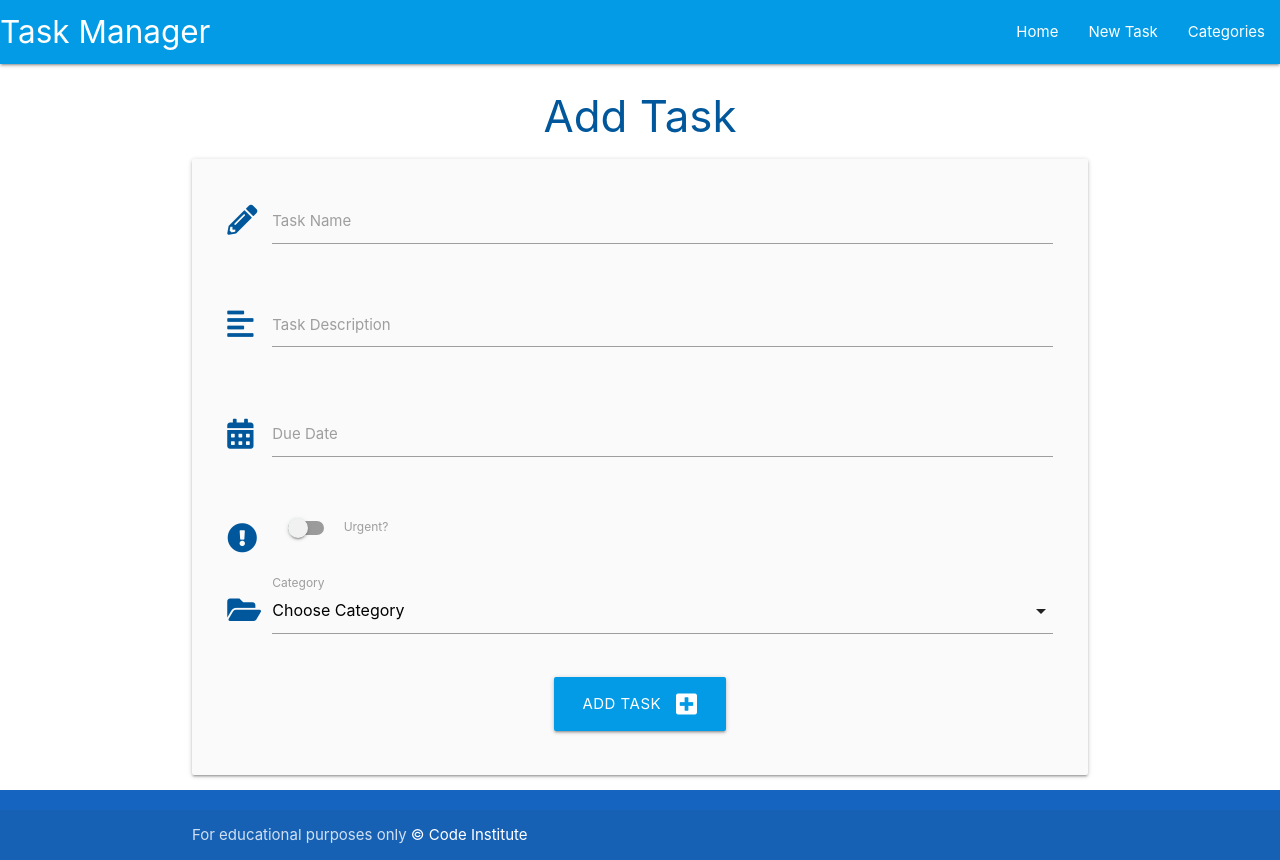
After one commit to CamRaff/DBMS-Walkthrough, a Flask app: page /add_task in a window 1280 px wide. The commit adds this page. Run offline with Flask 3, Linux system fonts and the light colour scheme.

Commit message:
added functionality to create tasks

```diff
--- a/taskmanager/routes.py
+++ b/taskmanager/routes.py
@@ -55,3 +55,22 @@ def delete_category(category_id):
     db.session.delete(category)
     db.session.commit()
     return redirect(url_for("categories"))
+
+@app.route("/add_task", methods=["GET", "POST"])
+def add_task():
+    '''
+        This function renders the add_category.html template
+    '''
+    categories = list(Category.query.order_by(Category.category_name).all())
+    if request.method == "POST":
+        task = Task(
+            task_name=request.form.get("task_name"),
+            task_description=request.form.get("task_description"),
+            is_urgent=bool(True if request.form.get("is_urgent") else False),
+            due_date=request.form.get("due_date"),
+            category_id=request.form.get("category_id")
+        )
+        db.session.add(task)
+        db.session.commit()
+        return redirect(url_for("home"))
+    return render_template("add_task.html", categories=categories)
--- a/taskmanager/static/js/script.js
+++ b/taskmanager/static/js/script.js
@@ -1,5 +1,34 @@
-document.addEventListener('DOMContentLoaded', function() {
+// document.addEventListener('DOMContentLoaded', function() {
+//     // sidenav initialization
+//     let sidenav = document.querySelectorAll('.sidenav');
+//     M.Sidenav.init(sidenav);
+
+//     // datepicker initialization
+//     let datepicker = document.querySelectorAll('.datepicker');
+//     M.Datepicker.init(datepicker, {
+//         format: 'dd mmmm, yyyy',
+//         i18n: {done: 'Select'}
+//     });
+
+//     // select initialization
+//     let selects = document.querySelectorAll('select');
+//     M.FormSelect.init(selects);
+
+//   });
+
+document.addEventListener("DOMContentLoaded", function() {
     // sidenav initialization
-    let sidenav = document.querySelectorAll('.sidenav');
+    let sidenav = document.querySelectorAll(".sidenav");
     M.Sidenav.init(sidenav);
-  });
+
+    // datepicker initialization
+    let datepicker = document.querySelectorAll(".datepicker");
+    M.Datepicker.init(datepicker, {
+        format: "dd mmmm, yyyy",
+        i18n: {done: "Select"}
+    });
+
+    // select initialization
+    let selects = document.querySelectorAll("select");
+    M.FormSelect.init(selects);
+});
--- /dev/null
+++ b/taskmanager/templates/add_task.html
@@ -0,0 +1,76 @@
+{% extends "base.html" %}
+{% block content %}
+
+<h3 class="light-blue-text text-darken-4 center-align">Add Task</h3>
+
+<div class="row card-panel grey lighten-5">
+    <form class="col s12" method="POST" action="{{ url_for('add_task') }}">
+        <!-- task name -->
+        <div class="row">
+            <div class="input-field col s12">
+                <i class="fas fa-pencil-alt prefix light-blue-text text-darken-4"></i>
+                <input id="task_name" name="task_name" minlength="5" maxlength="50" type="text" class="validate" required>
+                <label for="task_name">Task Name</label>
+            </div>
+        </div>
+        <!-- task description -->
+        <div class="row">
+            <div class="input-field col s12">
+                <i class="fas fa-align-left prefix light-blue-text text-darken-4"></i>
+                <textarea id="task_description" name="task_description" minlength="5" maxlength="200" type="text"
+                    class="materialize-textarea validate" required></textarea>
+                <label for="task_description">Task Description</label>
+            </div>
+        </div>
+        <!-- due date -->
+        <div class="row">
+            <div class="input-field col s12">
+                <i class="fas fa-calendar-alt prefix light-blue-text text-darken-4"></i>
+                <input id="due_date" name="due_date" type="text" class="datepicker validate" required>
+                <label for="due_date">Due Date</label>
+            </div>
+        </div>
+        <!-- <div class="row">
+            <div class="input-field col s12">
+                <i class="fas fa-calendar-alt prefix light-blue-text text-darken-4"></i>
+                <input id="due_date" name="due_date" type="text" class="datepicker validate" required>
+                <label for="due_date">Due Date</label>
+            </div>
+        </div> -->
+        <!-- is urgent -->
+        <div class="row">
+            <div class="input-field col s12">
+                <div class="switch">
+                    <i class="fas fa-exclamation-circle prefix light-blue-text text-darken-4"></i>
+                    <label for="is_urgent">
+                        <input id="is_urgent" name="is_urgent" type="checkbox">
+                        <span class="lever"></span>
+                        Urgent?
+                    </label>
+                </div>
+            </div>
+        </div>
+        <!-- category id-->
+        <div class="row">
+            <div class="input-field col s12">
+                <i class="fas fa-folder-open prefix light-blue-text text-darken-4"></i>
+
+                <select id="category_id" name="category_id" class="validate" required>
+                    <option value="" disabled selected>Choose Category</option>
+                    {% for category in categories %}
+                        <option value="{{ category.id }}">{{ category.category_name }}</option>
+                    {% endfor %}
+                </select>
+                <label for="category_id">Category</label>
+            </div>
+        </div>
+        <!-- submit button -->
+        <div class="row">
+            <div class="col s12 center-align">
+                <button class="btn-large light-blue darken-1" type="submit">Add Task <i class="fas fa-plus-square right"></i></button>
+            </div>
+        </div>
+    </form>
+</div>
+
+{% endblock %}
--- a/taskmanager/templates/base.html
+++ b/taskmanager/templates/base.html
@@ -27,7 +27,7 @@
               <a href="#" data-target="mobile-demo" class="sidenav-trigger"><i class="fas fa-bars"></i></a>
               <ul class="right hide-on-med-and-down">
                 <li><a href="{{ url_for('home') }}">Home</a></li>
-                <li><a href="">New Task</a></li>
+                <li><a href="{{ url_for('add_task') }}">New Task</a></li>
                 <li><a href="{{ url_for('categories') }}">Categories</a></li>
               </ul>
             </div>
@@ -35,7 +35,7 @@
         <!-- mobile side navbar -->
           <ul class="sidenav" id="mobile-demo">
             <li><a href="{{ url_for('home') }}">Home</a></li>
-            <li><a href="">New Task</a></li>
+            <li><a href="{{ url_for('add_task') }}">New Task</a></li>
             <li><a href="{{ url_for('categories') }}">Categories</a></li>
           </ul>
     </header>
@@ -59,7 +59,7 @@
     <!-- Materialize JS -->
     <script src="https://cdnjs.cloudflare.com/ajax/libs/materialize/1.0.0/js/materialize.min.js"></script>
     <!-- Custom JS -->
-    <script src="{{ url_for('static', filename='js/main.js') }}"></script>
+    <script src="{{ url_for('static', filename='js/script.js') }}"></script>
 
 </body>
 </html>
--- a/taskmanager/templates/tasks.html
+++ b/taskmanager/templates/tasks.html
@@ -3,4 +3,10 @@
 
 <h3 class="light-blue-text text-darken-4 center-align">Tasks</h3>
 
+<div class="row">
+    <div class="col s12 center-align">
+        <a href="{{ url_for('add_task') }}" class="btn-large light-blue darken-2">Add Task <i class="fas fa-plus-square right"></i></a>
+    </div>
+</div>
+
 {% endblock %}
```
Also changed, not shown: taskmanager/templates/categories.html (+14 -0 lines).
